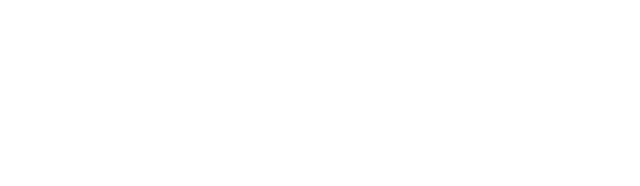
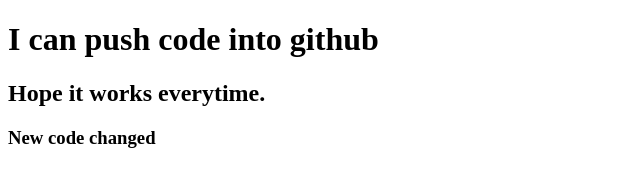
Before and after one commit to tasbiha11/my-second-repo, a plain HTML site: page index.html in a window 1280 px wide. Shown: the whole page, without its empty margins (0-640 px from the left). Drawn offline with Linux system fonts and the light colour scheme.

Commit message:
added a header

```diff
--- a/index.html
+++ b/index.html
@@ -7,6 +7,8 @@
     <title>My second github repo</title>
 </head>
 <body>
-
+    <h1>I can push code into github</h1>
+    <h2>Hope it works everytime.</h2>
+    <h3>New code changed</h3>
 </body>
 </html>
```
